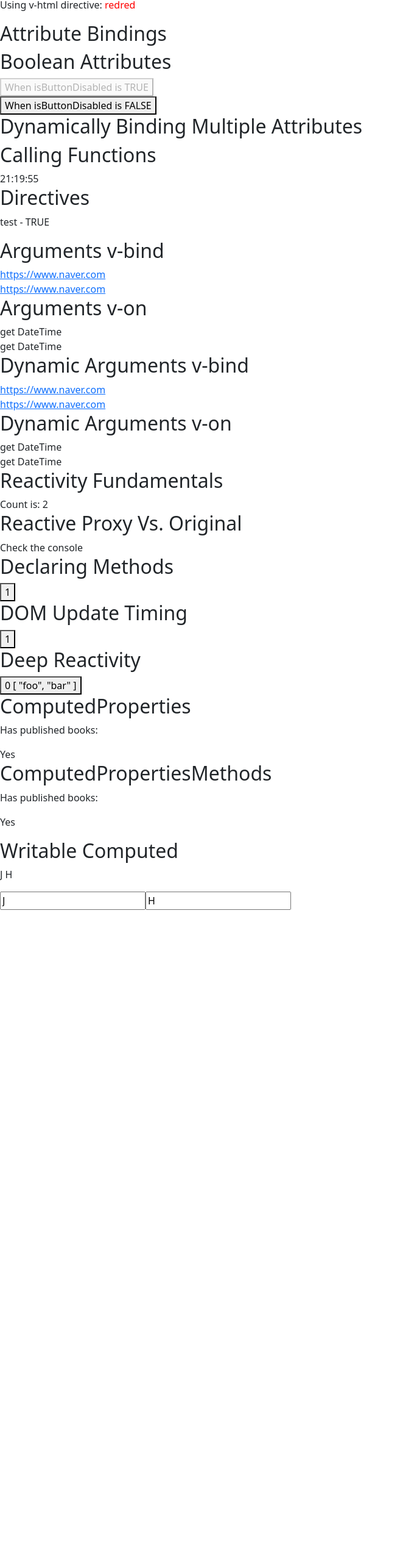
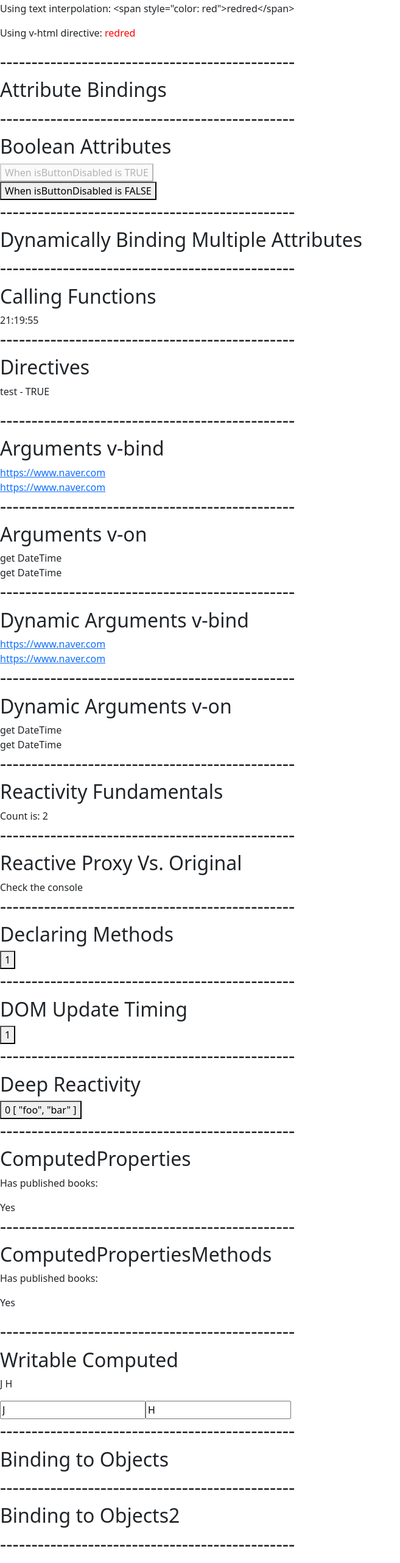
Before and after one commit to ljh9/VueExercises, a Vue app: page / in a window 1280 px wide. Shown: the part 230-2793 px from the top of the page at 61% size, without its empty margins (0-657 px from the left). Before the commit the page ends 1722 px from the top, so only its background shows below. Built offline with nearby package versions, Linux system fonts and the light colour scheme.

Commit message:
BindingToObjectComputed

```diff
--- /dev/null
+++ b/src/views/BindingToObjectComputed.vue
@@ -0,0 +1,24 @@
+<script>
+export default {
+    data() {
+        return {
+            isActive: true,
+            error: null
+        }
+        },
+        computed: {
+            classObject() {
+                return {
+                    active: this.isActive && !this.error,
+                    'text-danger': this.error && this.error.type === 'fatal'
+                }
+            }
+    }
+}
+</script>
+
+<template>
+    <div class="exercise">
+        <div :class="classObject"></div>
+    </div>
+</template>
--- a/src/views/ExerciseTest01.vue
+++ b/src/views/ExerciseTest01.vue
@@ -20,68 +20,82 @@ import DeepReactivity from './DeepReactivity.vue'
 import ComputedProperties from './ComputedProperties.vue'
 import ComputedPropertiesMethods from './ComputedPropertiesMethods.vue'
 import WritableComputed from './WritableComputed.vue'
+//////////////////////////////////////////////////////////////////
+import BindingToObjects from './BindingToObjects.vue'
+import BindingToObjectNotInline from './BindingToObjectNotInline.vue'
+import BindingToObjectComputed from './BindingToObjectComputed.vue'
 </script>
 
 <template>
     <div>
         <h2>TextInterpolation</h2>
         <TextInterpolation msg="This is for test"/>
-
+        <h2>-----------------------------------------------</h2>
         <h2>Raw HTML</h2>
         <RawHTML />
-
+        <h2>-----------------------------------------------</h2>
         <h2>Attribute Bindings</h2>
         <AttributeBindings />
-
+        <h2>-----------------------------------------------</h2>
         <h2>Boolean Attributes</h2>
         <BooleanAttributes />
-
+        <h2>-----------------------------------------------</h2>
         <h2>Dynamically Binding Multiple Attributes</h2>
         <DynamicallyBindingMultipleAttributes />
-
+        <h2>-----------------------------------------------</h2>
         <h2>Calling Functions</h2>
         <CallingFunctions />
-
+        <h2>-----------------------------------------------</h2>
         <h2>Directives</h2>
         <DirectivesTest />
-
+        <h2>-----------------------------------------------</h2>
         <h2>Arguments v-bind</h2>
         <ArgumentsBind />
-
+        <h2>-----------------------------------------------</h2>
         <h2>Arguments v-on</h2>
         <ArgumentsOn />
-
+        <h2>-----------------------------------------------</h2>
         <h2>Dynamic Arguments v-bind</h2>
         <DynamicArgumentsBind />
-
+        <h2>-----------------------------------------------</h2>
         <h2>Dynamic Arguments v-on</h2>
         <DynamicArgumentsOn />
-
+        <h2>-----------------------------------------------</h2>
         <!--                      -->
         <h2>Reactivity Fundamentals</h2>
         <ReactivityFundamentals />
-
+        <h2>-----------------------------------------------</h2>
         <h2>Reactive Proxy Vs. Original</h2>
         <ReactiveProxyVsOriginal />
-
+        <h2>-----------------------------------------------</h2>
         <h2>Declaring Methods</h2>
         <DeclaringMethods />
-
+        <h2>-----------------------------------------------</h2>
         <h2>DOM Update Timing</h2>
         <DOMUpdateTiming />
-
+        <h2>-----------------------------------------------</h2>
         <h2>Deep Reactivity</h2>
         <DeepReactivity />
-
+        <h2>-----------------------------------------------</h2>
         <!--                      -->
         <h2>ComputedProperties</h2>
         <ComputedProperties />
-
+        <h2>-----------------------------------------------</h2>
         <h2>ComputedPropertiesMethods</h2>
         <ComputedPropertiesMethods />
-
+        <h2>-----------------------------------------------</h2>
         <h2>Writable Computed</h2>
         <WritableComputed />
+        <h2>-----------------------------------------------</h2>
+        <!--                      -->
+        <h2>Binding to Objects</h2>
+        <BindingToObjects />
+        <h2>-----------------------------------------------</h2>
+        <h2>Binding to Objects2</h2>
+        <BindingToObjectNotInline />
+        <h2>-----------------------------------------------</h2>
+         <h2>Binding to Objects using computed</h2>
+        <BindingToObjectComputed />
 
     </div>
 </template>
```
